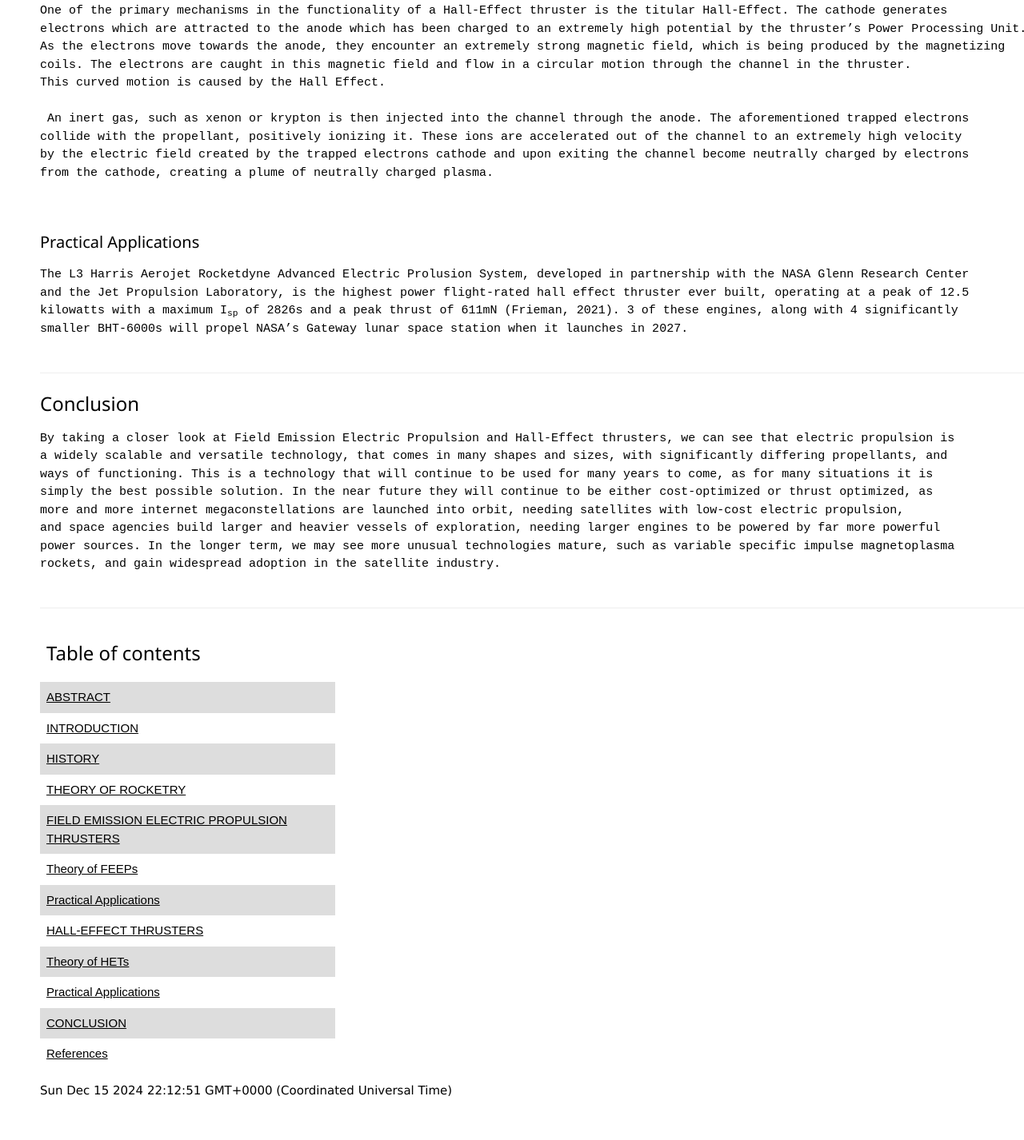
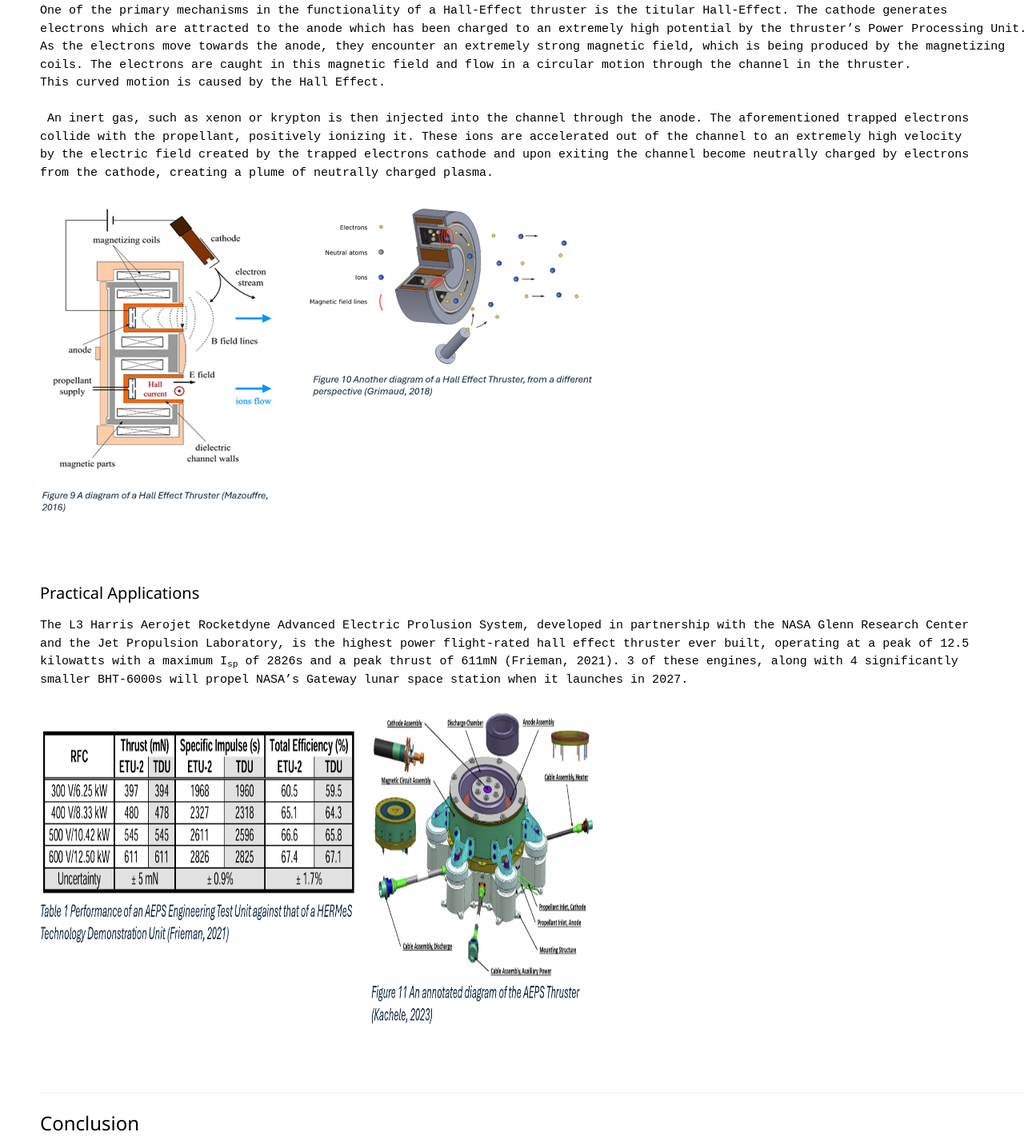
Before and after one commit to FEPSFY6819833/FY6819833, a plain HTML site: page index.html in a window 1280 px wide. Shown: the part 4806-6232 px from the top of the page at 80% size. Before the commit the page ends 6196 px from the top, so only its background shows below. Drawn offline with nearby package versions, Linux system fonts and the light colour scheme.

Commit message:
Add images to HET section

```diff
--- a/index.html
+++ b/index.html
@@ -353,7 +353,7 @@ This curved motion is caused by the Hall Effect.
 collide with the propellant, positively ionizing it. These ions are accelerated out of the channel to an extremely high velocity
 by the electric field created by the trapped electrons cathode and upon exiting the channel become neutrally charged by electrons
 from the cathode, creating a plume of neutrally charged plasma.
-
+<p><img src="Figures/Figs9-10.png" alt="Figures 9-10" style="width:700px;height:409px;"></p>
       </pre>
 
 	  <h4 id="Practical Applications">Practical Applications</h4>
@@ -363,6 +363,7 @@ The L3 Harris Aerojet Rocketdyne Advanced Electric Prolusion System, developed i
 and the Jet Propulsion Laboratory, is the highest power flight-rated hall effect thruster ever built, operating at a peak of 12.5
 kilowatts with a maximum I<sub>sp</sub> of 2826s and a peak thrust of 611mN (Frieman, 2021). 3 of these engines, along with 4 significantly
 smaller BHT-6000s will propel NASA’s Gateway lunar space station when it launches in 2027.
+<p><img src="Figures/Table1Fig11.png" alt="Table 1 and Figure 11" style="width:700px;height:409px;"></p>
       </pre>
 	  <hr>
     <h3 id="Conclusion">Conclusion</h3>
```
